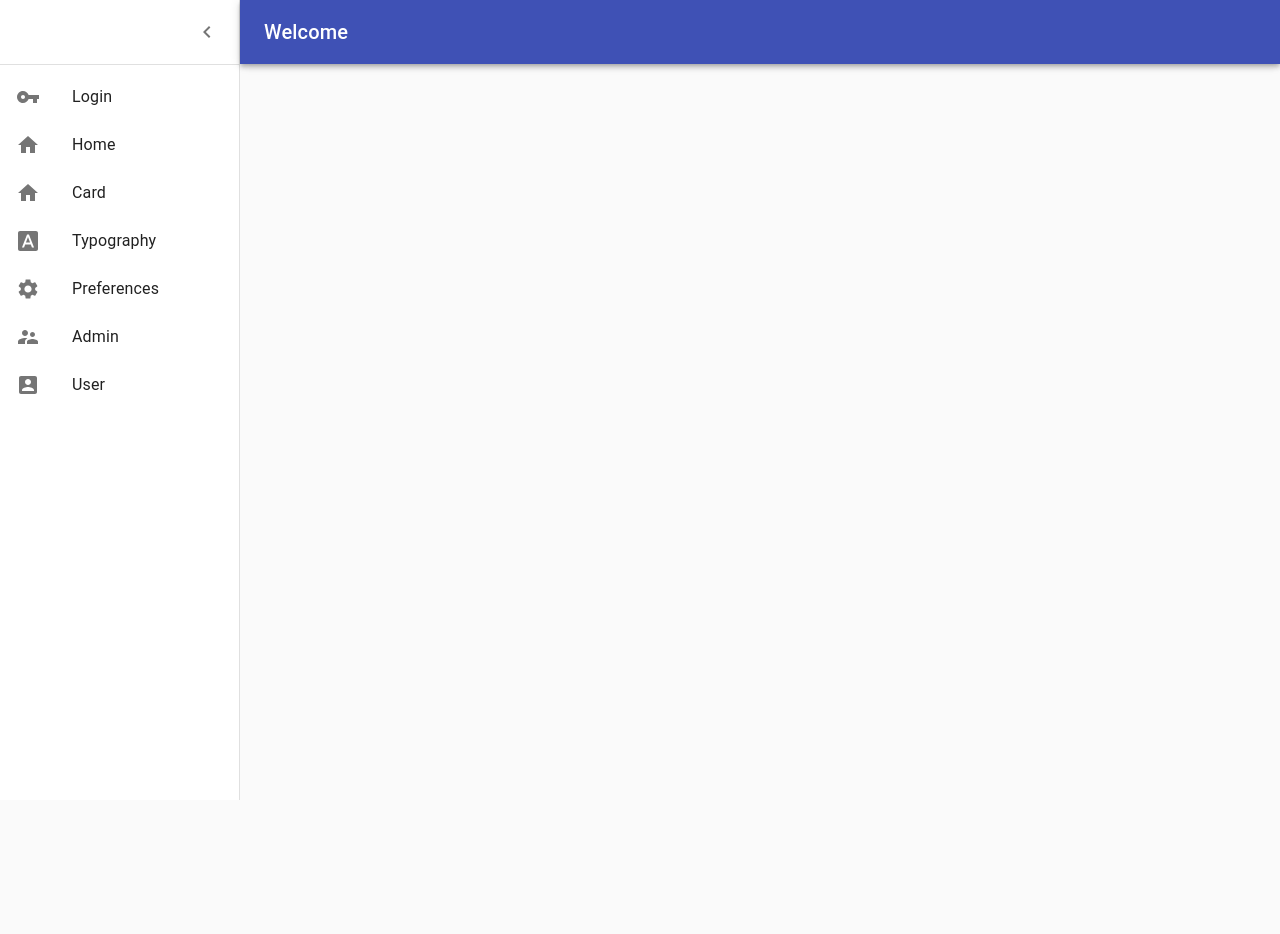
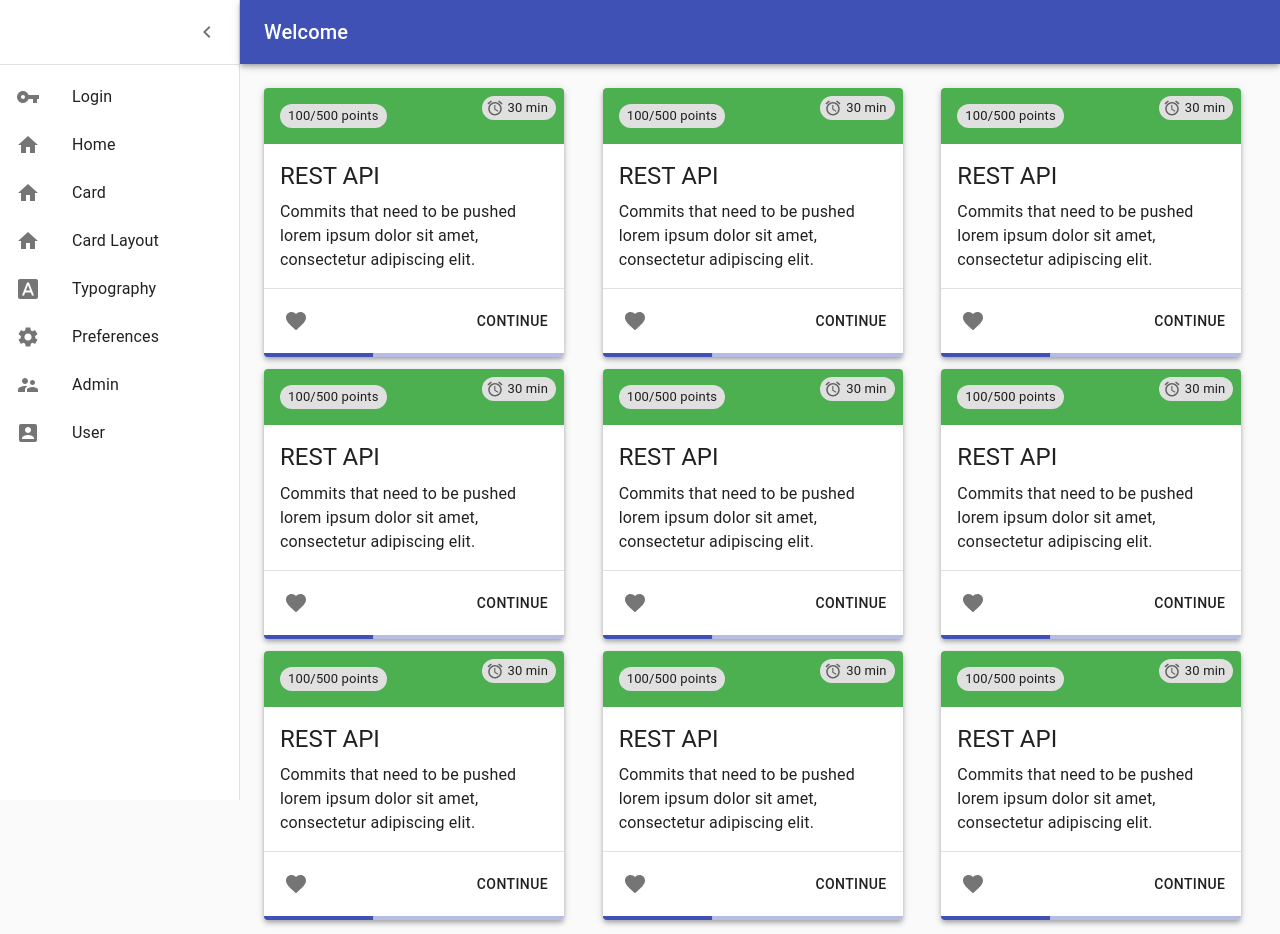
Before and after one commit to t-janicki/react-panel-components, a React (Create React App) app: page /card-layout in a window 1280 px wide. Shown: the top 934 px of the page. Before the commit the page ends 800 px from the top, so only its background shows below. Built offline with nearby package versions, Linux system fonts and the light colour scheme.

Commit message:
card grid layout

```diff
--- a/package.json
+++ b/package.json
@@ -6,6 +6,7 @@
   "dependencies": {
     "@material-ui/core": "^4.9.5",
     "@material-ui/icons": "^4.9.1",
+    "@material-ui/lab": "^4.0.0-alpha.45",
     "@testing-library/jest-dom": "^4.2.4",
     "@testing-library/react": "^9.3.2",
     "@testing-library/user-event": "^7.1.2",
--- a/src/app/layout/layout.container.tsx
+++ b/src/app/layout/layout.container.tsx
@@ -5,7 +5,9 @@ import { Route, Switch } from "react-router-dom";
 import { Role } from "../auth/model/role";
 import useLayoutStyles from "./layout.styles";
 import {
-	AdminComponent, CardComponent,
+	AdminComponent,
+	CardComponent,
+	CardLayout,
 	HomeComponent,
 	PreferencesComponent,
 	TypographyComponent,
@@ -31,6 +33,9 @@ const LayoutContainer: React.FC = () => {
 					<Route exact path='/card'>
 						<CardComponent/>
 					</Route>
+					<Route exact path='/card-layout'>
+						<CardLayout/>
+					</Route>
 					<Route exact path='/preferences'>
 						<PreferencesComponent/>
 					</Route>
--- a/src/app/layout/main.navigation.routes.ts
+++ b/src/app/layout/main.navigation.routes.ts
@@ -14,6 +14,12 @@ export const mainNavigationRoutes = [
 	{
 		path: '/card',
 		name: 'Card',
+		icon: 'HOME',
+		roles: ['']
+	},
+	{
+		path: '/card-layout',
+		name: 'Card Layout',
 		icon: 'HOME',
 		roles: ['']
 	},
--- /dev/null
+++ b/src/app/shared/components/card/card.layout.tsx
@@ -0,0 +1,65 @@
+import React from 'react';
+import { makeStyles, createStyles, Theme } from '@material-ui/core/styles';
+import Paper from '@material-ui/core/Paper';
+import Grid from '@material-ui/core/Grid';
+import { CardComponent, PaginationComponent } from "../../index";
+
+const useStyles = makeStyles((theme: Theme) =>
+	createStyles({
+		root: {
+			flexGrow: 1,
+		},
+		paper: {
+			padding: theme.spacing(2),
+			textAlign: 'center',
+			color: theme.palette.text.secondary,
+		},
+	}),
+);
+
+const CardLayout: React.FC = () => {
+	const classes = useStyles();
+
+	return (
+		<div className={classes.root}>
+			<Grid container spacing={3}>
+				<Grid item xs>
+					<CardComponent/>
+				</Grid>
+				<Grid item xs>
+					<CardComponent/>
+				</Grid>
+				<Grid item xs>
+					<CardComponent/>
+				</Grid>
+			</Grid>
+			<Grid container spacing={3}>
+				<Grid item xs>
+					<CardComponent/>
+				</Grid>
+				<Grid item xs>
+					<CardComponent/>
+				</Grid>
+				<Grid item xs>
+					<CardComponent/>
+				</Grid>
+			</Grid>
+			<Grid container spacing={3}>
+				<Grid item xs>
+					<CardComponent/>
+				</Grid>
+				<Grid item xs>
+					<CardComponent/>
+				</Grid>
+				<Grid item xs>
+					<CardComponent/>
+				</Grid>
+			</Grid>
+			<Grid container justify="center">
+				<PaginationComponent/>
+			</Grid>
+		</div>
+	);
+};
+
+export default CardLayout;
--- /dev/null
+++ b/src/app/shared/components/pagination.component.tsx
@@ -0,0 +1,23 @@
+import React from 'react';
+import { makeStyles } from '@material-ui/core/styles';
+import Pagination from '@material-ui/lab/Pagination';
+
+const useStyles = makeStyles(theme => ({
+	root: {
+		'& > *': {
+			marginTop: theme.spacing(2),
+		},
+	},
+}));
+
+const PaginationComponent: React.FC = () => {
+	const classes = useStyles();
+
+	return (
+		<div className={classes.root}>
+			<Pagination count={10} variant="outlined" shape="rounded" />
+		</div>
+	);
+};
+
+export default PaginationComponent;
--- a/src/app/shared/index.ts
+++ b/src/app/shared/index.ts
@@ -3,5 +3,7 @@ export { default as HomeComponent } from './components/home.component'
 export { default as PreferencesComponent } from './components/preferences.component'
 export { default as TypographyComponent } from './components/typography.page'
 export { default as CardComponent } from './components/card/card.component'
+export { default as CardLayout } from './components/card/card.layout'
+export { default as PaginationComponent } from './components/pagination.component'
 
 export { default as Loader } from './loader'
```
